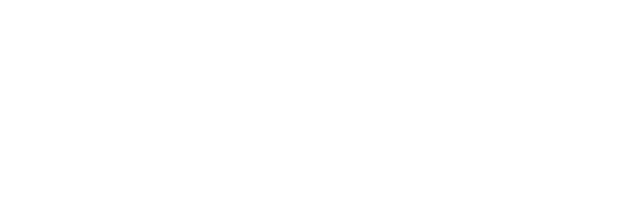
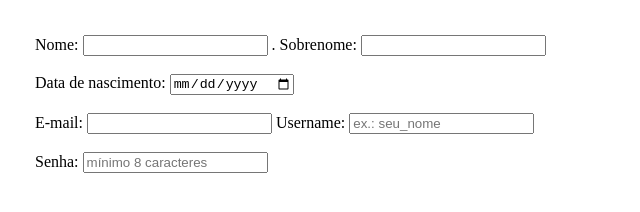
Before and after one commit to milleandrd/felp, a plain HTML site: page login.html in a window 1280 px wide. Shown: the whole page, without its empty margins (0-640 px from the left). Drawn offline with Linux system fonts and the light colour scheme.

Commit message:
alterações em pág de login e area do aluno

```diff
--- a/login.html
+++ b/login.html
@@ -4,9 +4,25 @@
     <meta charset="UTF-8">
     <meta http-equiv="X-UA-Compatible" content="IE=edge">
     <meta name="viewport" content="width=device-width, initial-scale=1.0">
-    <title>login</title>
+    <title>Login</title>
 </head>
-<body>
 
+<body style="margin: 35px;">
+    <form action="">
+<label for="">Nome:</label>
+<input type="text"> .
+<label>Sobrenome:</label>
+<input type="text"> <br> <br>
+<label for="">Data de nascimento:</label>
+<input type="date"> <br> <br>
+<label>E-mail:</label>
+<input type="e-mail">
+ <label>Username:</label>
+ <input type="text" placeholder="ex.: seu_nome"> <br> <br>
+ <label for="">Senha:</label>
+ <input type="password" placeholder="mínimo 8 caracteres">
+
+
+    </form>
 </body>
 </html>
```
Also changed, not shown: aulas.html (+6 -1 lines).
